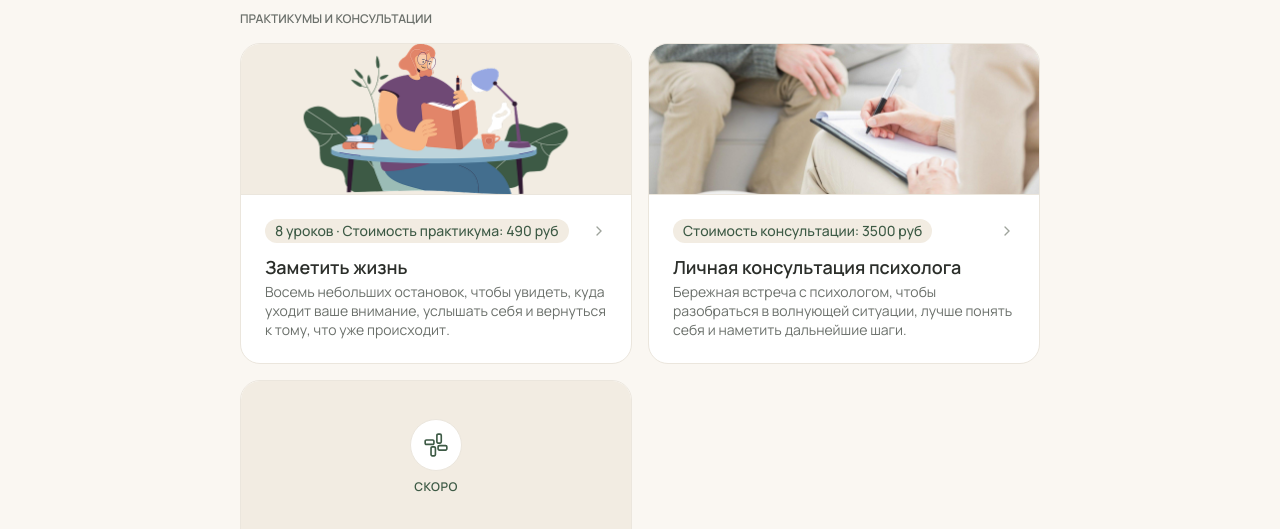
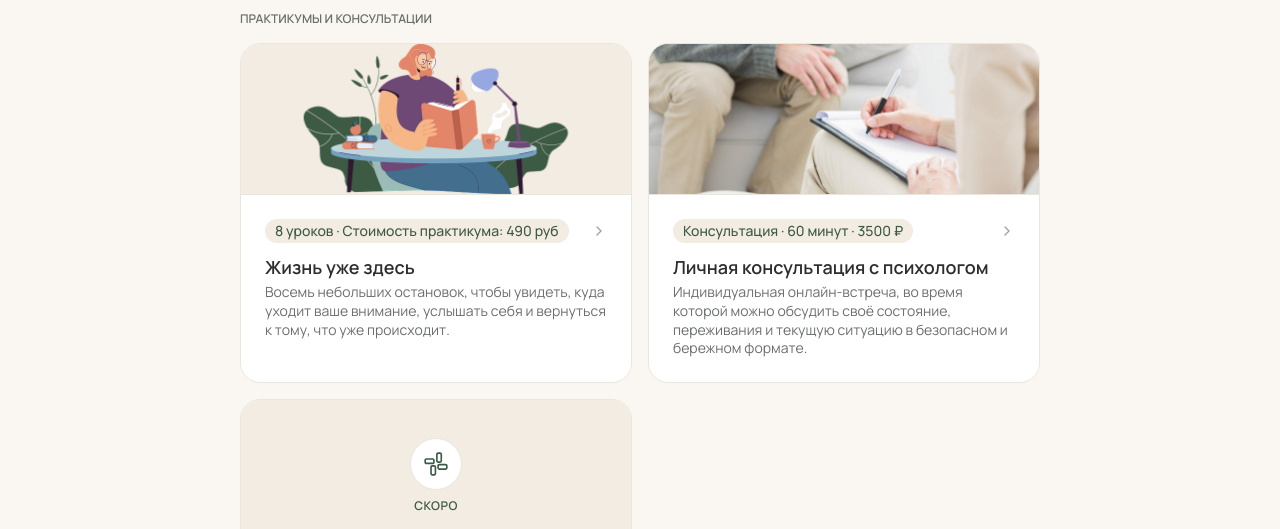
Before and after one commit to Acchuprakov/pause-web, a plain HTML site: page pause-plus/index.html in a window 1280 px wide. Shown: the part 195-724 px from the top of the page. Drawn offline with Linux system fonts and the light colour scheme.

Commit message:
feat: add favicon and polish Pause Plus content

```diff
--- a/js/footer.js
+++ b/js/footer.js
@@ -422,7 +422,7 @@ class SiteFooter extends HTMLElement {
                     <div class="footer-bottom">
 
                         <p class="footer-copyright">
-                            © ${currentYear} ПАУЗА. Все права защищены.
+                            © ${currentYear} ПАУЗА. с любовью из Батайска ❤ v.1.0
                         </p>
 
                     </div>
--- a/pause-plus/index.html
+++ b/pause-plus/index.html
@@ -11,6 +11,7 @@
 
     <title>Пауза+ — ПАУЗА</title>
 
+    <link rel="icon" href="/assets/icons/favicon.svg" type="image/svg+xml">
 
     <!-- ======================================================
          ШРИФТ MANROPE
@@ -148,7 +149,7 @@
 
 
                             <div class="course-info-block">
-                                <h3 class="course-title">Заметить жизнь</h3>
+                                <h3 class="course-title">Жизнь уже здесь</h3>
 
                                 <p class="course-description">
                                     Восемь небольших остановок, чтобы увидеть, куда уходит ваше внимание,
@@ -175,7 +176,7 @@
 
                             <div class="course-meta-row">
                                 <span class="course-badge">
-                                    Стоимость консультации: 3500 руб
+                                    Консультация · 60 минут · 3500 ₽
                                 </span>
 
                                 <svg class="course-arrow" xmlns="http://www.w3.org/2000/svg" width="16" height="16"
@@ -187,11 +188,12 @@
 
 
                             <div class="course-info-block">
-                                <h3 class="course-title">Личная консультация психолога</h3>
+                                <h3 class="course-title">Личная консультация с психологом</h3>
 
                                 <p class="course-description">
-                                    Бережная встреча с психологом, чтобы разобраться в волнующей ситуации,
-                                    лучше понять себя и наметить дальнейшие шаги.
+                                    Индивидуальная онлайн-встреча, во время которой можно обсудить своё состояние,
+                                    переживания и текущую ситуацию в
+                                    безопасном и бережном формате.
                                 </p>
                             </div>
 
```
Also changed, not shown: index.html (+2 -0 lines), pages/auth.html (+2 -0 lines), pages/completed.html (+2 -0 lines), pages/history.html (+2 -0 lines), pages/home.html (+2 -0 lines), pages/lenta.html (+2 -0 lines), pages/pause.html (+1 -0 lines), pages/profile.html (+1 -0 lines), assets/icons/favicon.svg (added).
